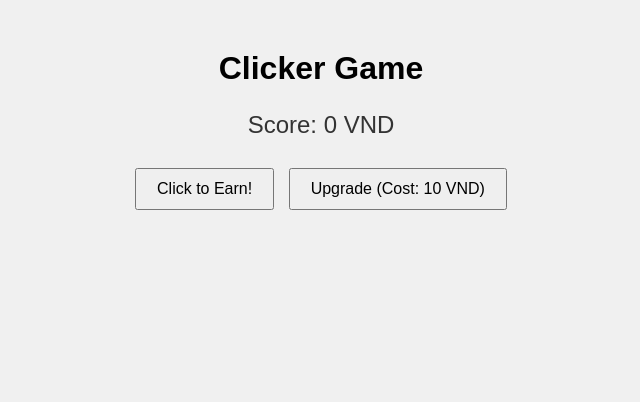
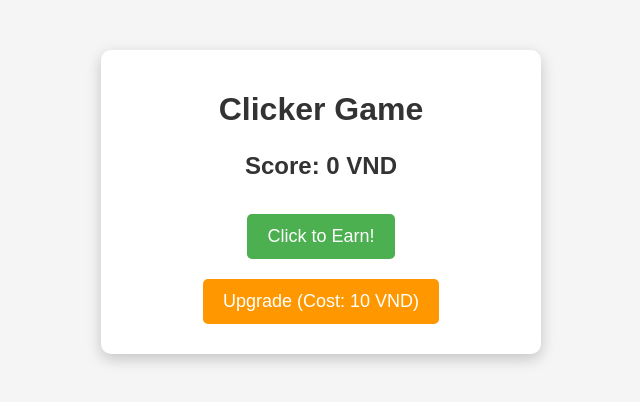
Before and after one commit to ZgsNat/web_game, a plain HTML site: page index.html in a window 1280 px wide. Shown: the whole page, without its empty margins (319-959 px from the left). Drawn offline with Linux system fonts and the light colour scheme.

Commit message:
Update index.html with better css

```diff
--- a/index.html
+++ b/index.html
@@ -8,6 +8,58 @@
         button { padding: 10px 20px; margin: 5px; font-size: 16px; cursor: pointer; }
         #game { margin-top: 50px; }
         #score { font-size: 24px; color: #333; }
+    </style>
+    <style>
+        body {
+            font-family: 'Arial', sans-serif;
+            text-align: center;
+            background-color: #f5f5f5;
+            margin: 0;
+            padding: 0;
+        }
+
+        #game {
+            background: #fff;
+            max-width: 400px;
+            margin: 50px auto;
+            padding: 20px;
+            border-radius: 10px;
+            box-shadow: 0 5px 15px rgba(0, 0, 0, 0.2);
+        }
+
+        h1 {
+            color: #333;
+        }
+
+        p {
+            font-size: 20px;
+            font-weight: bold;
+            color: #555;
+        }
+
+        button {
+            background-color: #4CAF50;
+            color: white;
+            border: none;
+            padding: 12px 20px;
+            font-size: 18px;
+            margin: 10px;
+            border-radius: 5px;
+            cursor: pointer;
+            transition: 0.3s;
+        }
+
+        button:hover {
+            background-color: #45a049;
+        }
+
+        #upgradeBtn {
+            background-color: #ff9800;
+        }
+
+        #upgradeBtn:hover {
+            background-color: #e68900;
+        }
     </style>
     <script async src="https://pagead2.googlesyndication.com/pagead/js/adsbygoogle.js?client=ca-pub-6912795018472045"
      crossorigin="anonymous"></script>
```
